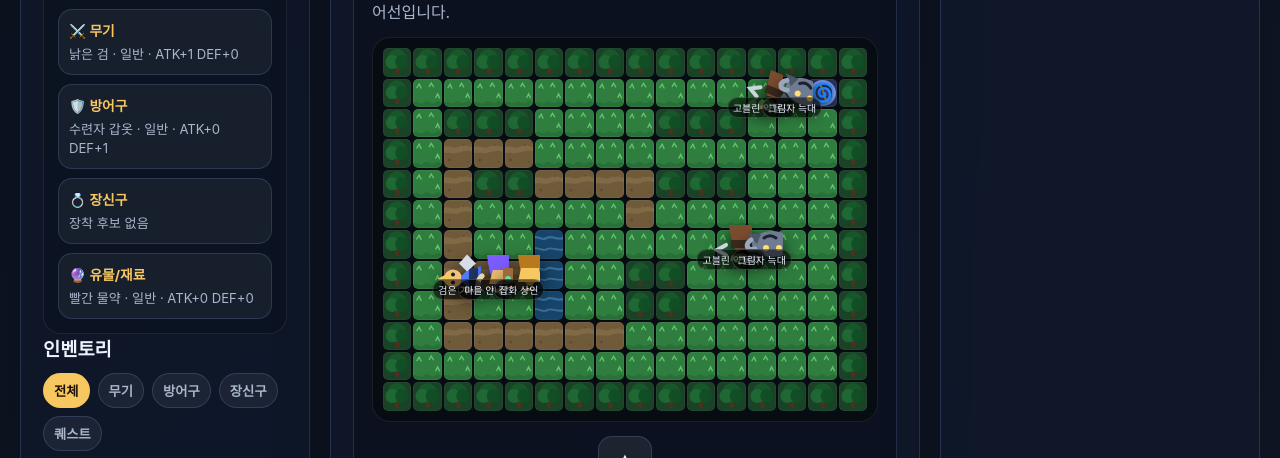
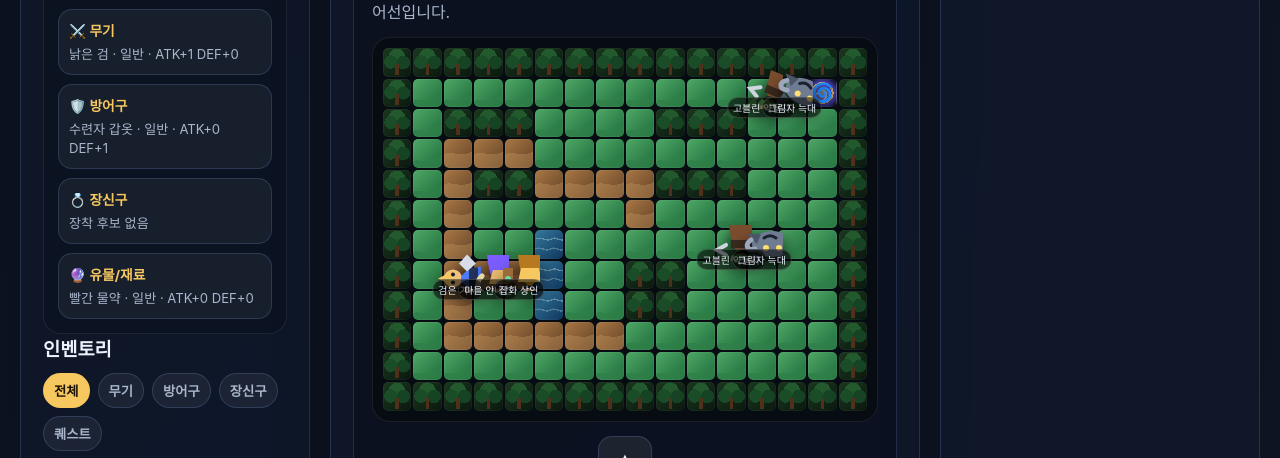
Before and after one commit to ydhappy/ydh_, a plain HTML site: page index.html in a window 1280 px wide. Shown: the part 2211-2669 px from the top of the page. Drawn offline with Linux system fonts and the light colour scheme.

Commit message:
Load tile atlas manifest before map engine

```diff
--- a/index.html
+++ b/index.html
@@ -167,6 +167,7 @@
   <script src="data/codex-unlocks.js"></script>
   <script src="data/save-schema.js"></script>
   <script src="data/maps.js"></script>
+  <script src="data/atlas.js"></script>
   <script src="data/tiled-map-registry.js"></script>
   <script src="data/tiled-map-loader.js"></script>
   <script src="data/entities.js"></script>
```
